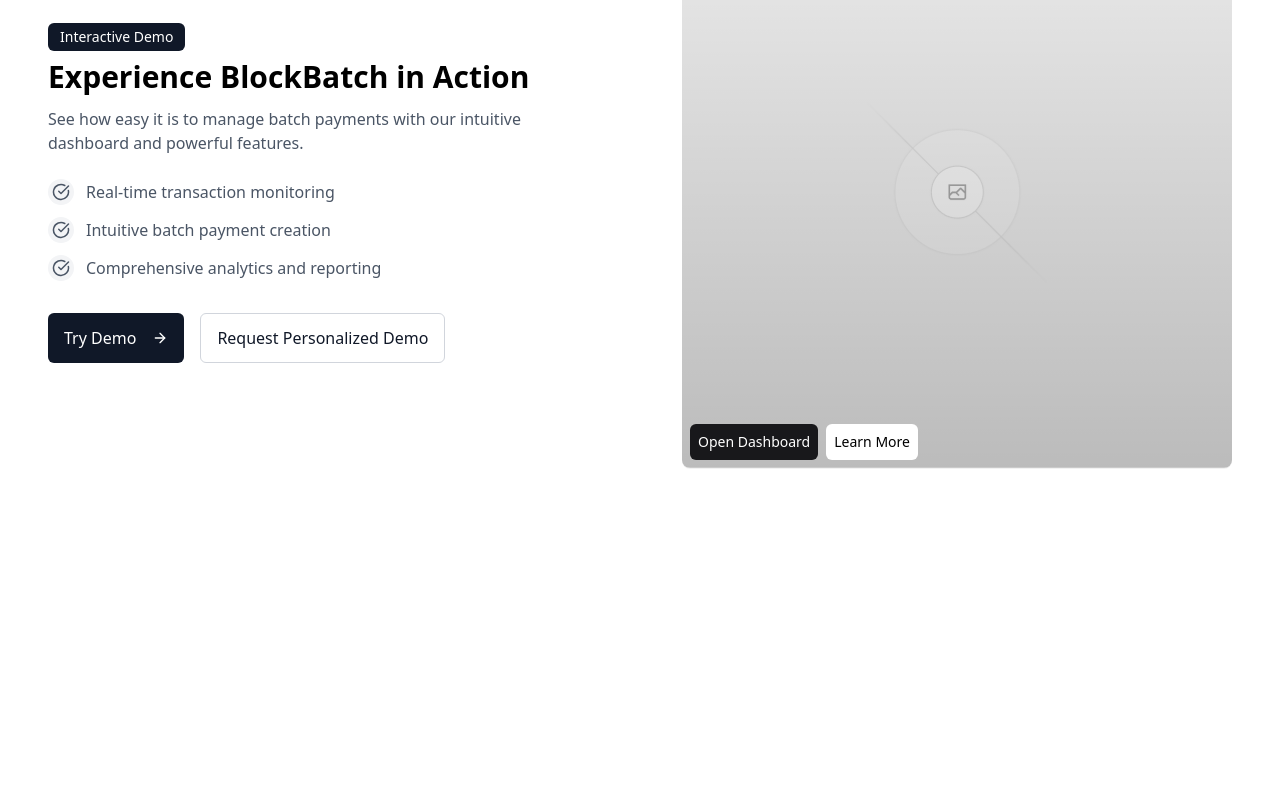
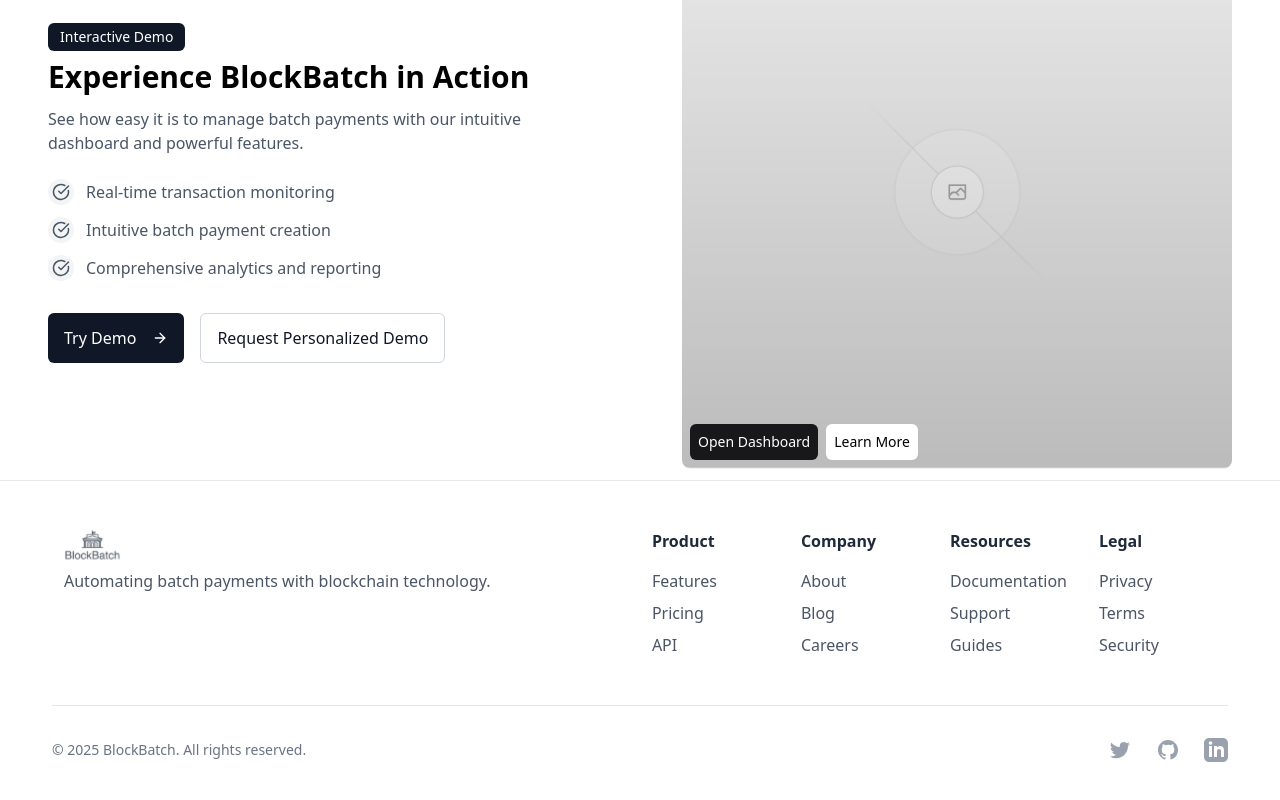
Before and after one commit to IsaacHerreraAguilar/BlockBatchDev, a Next.js app: page / in a window 1280 px wide. Shown: the part 701-1501 px from the top of the page. Before the commit the page ends 1181 px from the top, so only its background shows below. Built offline with nearby package versions, Linux system fonts and the light colour scheme.

Commit message:
feat: Implement Website Footer Component (#17)

```diff
--- a/package.json
+++ b/package.json
@@ -9,6 +9,7 @@
     "lint": "next lint"
   },
   "dependencies": {
+    "lucide-react": "^0.483.0",
     "@hookform/resolvers": "^4.1.3",
     "classnames": "^2.5.1",
     "next": "15.2.1",
@@ -28,6 +29,11 @@
     "@eslint/eslintrc": "^3",
     "@tailwindcss/postcss": "^4",
     "@types/node": "^20",
+    "@types/react": "^19",
+    "@types/react-dom": "^19",
+    "eslint": "^9",
+    "eslint-config-next": "15.2.1",
+    "tailwindcss": "^4",
     "@types/react": "^19.0.12",
     "@types/react-dom": "^19.0.4",
     "eslint": "^9",
--- /dev/null
+++ b/public/assets/index.ts
@@ -0,0 +1,6 @@
+import BlockBatchLogo from "./BlockBatchLogo.svg";
+import Twitter from "./svgs/Twitter";
+import Github from "./svgs/Github";
+import LinkedIn from "./svgs/Linkedin";
+
+export { BlockBatchLogo, Twitter, Github, LinkedIn };
--- /dev/null
+++ b/public/assets/svgs/Github.tsx
@@ -0,0 +1,21 @@
+import { SVGProps } from "react";
+
+const GitHub = (props: SVGProps<SVGSVGElement>) => {
+  return (
+    <svg
+      width="24"
+      height="24"
+      viewBox="0 0 24 24"
+      fill="currentColor"
+      {...props}
+    >
+      <path
+        fillRule="evenodd"
+        clipRule="evenodd"
+        d="M12 2C6.477 2 2 6.484 2 12.017c0 4.425 2.865 8.18 6.839 9.504.5.092.682-.217.682-.483 0-.237-.008-.868-.013-1.703-2.782.605-3.369-1.343-3.369-1.343-.454-1.158-1.11-1.466-1.11-1.466-.908-.62.069-.608.069-.608 1.003.07 1.531 1.032 1.531 1.032.892 1.53 2.341 1.088 2.91.832.092-.647.35-1.088.636-1.338-2.22-.253-4.555-1.113-4.555-4.951 0-1.093.39-1.988 1.029-2.688-.103-.253-.446-1.272.098-2.65 0 0 .84-.27 2.75 1.026A9.564 9.564 0 0112 6.844c.85.004 1.705.115 2.504.337 1.909-1.296 2.747-1.027 2.747-1.027.546 1.379.202 2.398.1 2.651.64.7 1.028 1.595 1.028 2.688 0 3.848-2.339 4.695-4.566 4.943.359.309.678.92.678 1.855 0 1.338-.012 2.419-.012 2.747 0 .268.18.58.688.482A10.019 10.019 0 0022 12.017C22 6.484 17.522 2 12 2z"
+      />
+    </svg>
+  );
+};
+
+export default GitHub;
--- /dev/null
+++ b/public/assets/svgs/Linkedin.tsx
@@ -0,0 +1,21 @@
+import { SVGProps } from "react";
+
+const LinkedIn = (props: SVGProps<SVGSVGElement>) => {
+  return (
+    <svg
+      width="24"
+      height="24"
+      viewBox="0 0 24 24"
+      fill="currentColor"
+      {...props}
+    >
+      <path
+        fillRule="evenodd"
+        clipRule="evenodd"
+        d="M19 0h-14c-2.761 0-5 2.239-5 5v14c0 2.761 2.239 5 5 5h14c2.762 0 5-2.239 5-5v-14c0-2.761-2.238-5-5-5zm-11 19h-3v-11h3v11zm-1.5-12.268c-.966 0-1.75-.79-1.75-1.764s.784-1.764 1.75-1.764 1.75.79 1.75 1.764-.783 1.764-1.75 1.764zm13.5 12.268h-3v-5.604c0-3.368-4-3.113-4 0v5.604h-3v-11h3v1.765c1.396-2.586 7-2.777 7 2.476v6.759z"
+      />
+    </svg>
+  );
+};
+
+export default LinkedIn;
--- /dev/null
+++ b/public/assets/svgs/Twitter.tsx
@@ -0,0 +1,17 @@
+import { SVGProps } from 'react';
+
+const Twitter = (props: SVGProps<SVGSVGElement>) => {
+  return (
+    <svg
+      width="24"
+      height="24"
+      viewBox="0 0 24 24"
+      fill="currentColor"
+      {...props}
+    >
+      <path d="M8.29 20.251c7.547 0 11.675-6.253 11.675-11.675 0-.178 0-.355-.012-.53A8.348 8.348 0 0022 5.92a8.19 8.19 0 01-2.357.646 4.118 4.118 0 001.804-2.27 8.224 8.224 0 01-2.605.996 4.107 4.107 0 00-6.993 3.743 11.65 11.65 0 01-8.457-4.287 4.106 4.106 0 001.27 5.477A4.072 4.072 0 012.8 9.713v.052a4.105 4.105 0 003.292 4.022 4.095 4.095 0 01-1.853.07 4.108 4.108 0 003.834 2.85A8.233 8.233 0 012 18.407a11.616 11.616 0 006.29 1.84" />
+    </svg>
+  );
+};
+
+export default Twitter;
--- /dev/null
+++ b/src/app/components/footer/footer-link-list.tsx
@@ -0,0 +1,34 @@
+import { FC } from "react";
+
+interface LinkItem {
+  label: string;
+  href: string;
+}
+
+interface LinkListProps {
+  title: string;
+  links: LinkItem[];
+}
+
+const LinkList: FC<LinkListProps> = ({ title, links }) => {
+  return (
+    <div className="flex flex-col gap-4">
+      <h3 className="font-semibold text-gray-800">{title}</h3>
+      <ul className="flex flex-col gap-2">
+        {links.map((link) => (
+          <li key={link.label}>
+            <a
+              href={link.href}
+              className="text-gray-600 hover:text-gray-900 transition-colors"
+              aria-label={link.label}
+            >
+              {link.label}
+            </a>
+          </li>
+        ))}
+      </ul>
+    </div>
+  );
+};
+
+export default LinkList;
--- /dev/null
+++ b/src/app/components/footer/footer.tsx
@@ -0,0 +1,95 @@
+import Image from "next/image";
+import Link from "next/link";
+import LinkList from "./footer-link-list";
+import {
+  BlockBatchLogo,
+  Twitter,
+  Github,
+  LinkedIn,
+} from "../../../../public/assets";
+
+const footerLinks = {
+  product: [
+    { label: "Features", href: "/features" },
+    { label: "Pricing", href: "/pricing" },
+    { label: "API", href: "/api" },
+  ],
+  company: [
+    { label: "About", href: "/about" },
+    { label: "Blog", href: "/blog" },
+    { label: "Careers", href: "/careers" },
+  ],
+  resources: [
+    { label: "Documentation", href: "/docs" },
+    { label: "Support", href: "/support" },
+    { label: "Guides", href: "/guides" },
+  ],
+  legal: [
+    { label: "Privacy", href: "/privacy" },
+    { label: "Terms", href: "/terms" },
+    { label: "Security", href: "/security" },
+  ],
+};
+
+export default function Footer() {
+  return (
+    <footer className="bg-white border-t border-gray-200">
+      <div className="max-w-7xl mx-auto px-4 py-12 sm:px-6 lg:px-8">
+        <div className="max-w-6xl mx-auto flex flex-col lg:flex-row justify-between items-start gap-12">
+          {/* Logo and tagline section */}
+          <div className="flex flex-col items-start">
+            <Image
+              src={BlockBatchLogo}
+              alt="BlockBatch Logo"
+              width={142}
+              height={40}
+              className="h-8 w-auto"
+            />
+            <p className="mt-2 text-gray-600 lg:whitespace-nowrap">
+              Automating batch payments with blockchain technology.
+            </p>
+          </div>
+
+          {/* Links section */}
+          <div className="grid grid-cols-1 md:grid-cols-2 lg:grid-cols-4 gap-8">
+            <LinkList title="Product" links={footerLinks.product} />
+            <LinkList title="Company" links={footerLinks.company} />
+            <LinkList title="Resources" links={footerLinks.resources} />
+            <LinkList title="Legal" links={footerLinks.legal} />
+          </div>
+        </div>
+
+        {/* Bottom section with copyright and social links */}
+        <div className="flex md:mx-5 flex-col sm:flex-row justify-between items-center pt-8 border-t border-gray-200 mt-12">
+          <p className="text-gray-500 text-sm">
+            © {new Date().getFullYear()} BlockBatch. All rights reserved.
+          </p>
+
+          <div className="flex gap-6 mt-4 sm:mt-0">
+            <Link
+              href="#"
+              aria-label="Twitter"
+              className="text-gray-400 hover:text-gray-500"
+            >
+              <Twitter className="h-6 w-6" />
+            </Link>
+            <Link
+              href="#"
+              aria-label="GitHub"
+              className="text-gray-400 hover:text-gray-500"
+            >
+              <Github className="h-6 w-6" />
+            </Link>
+            <Link
+              href="#"
+              aria-label="LinkedIn"
+              className="text-gray-400 hover:text-gray-500"
+            >
+              <LinkedIn className="h-6 w-6" />
+            </Link>
+          </div>
+        </div>
+      </div>
+    </footer>
+  );
+}
--- a/src/app/layout.tsx
+++ b/src/app/layout.tsx
@@ -2,6 +2,8 @@
 import { Geist, Geist_Mono } from 'next/font/google';
 import './globals.css';
 import { Header } from '@/components/header';
+
+import Footer from "./components/footer/footer";
 
 const geistSans = Geist({
   variable: '--font-geist-sans',
@@ -30,6 +32,7 @@
       >
         <Header />
         {children}
+        <Footer />
       </body>
     </html>
   );
```
Also changed, not shown: public/assets/BlockBatchLogo.svg (added).
